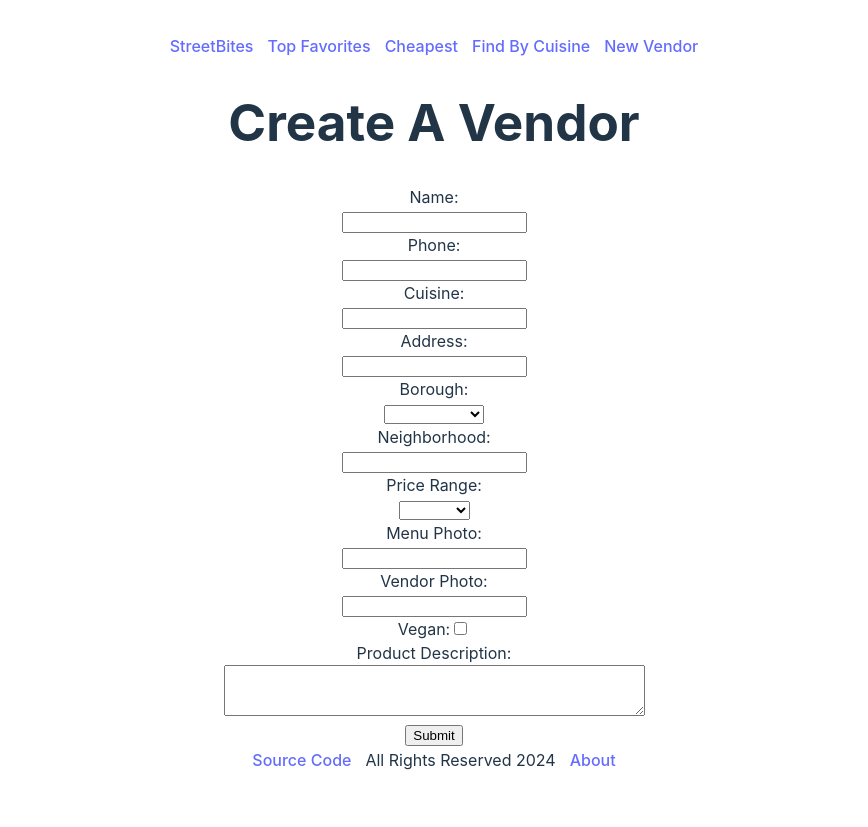
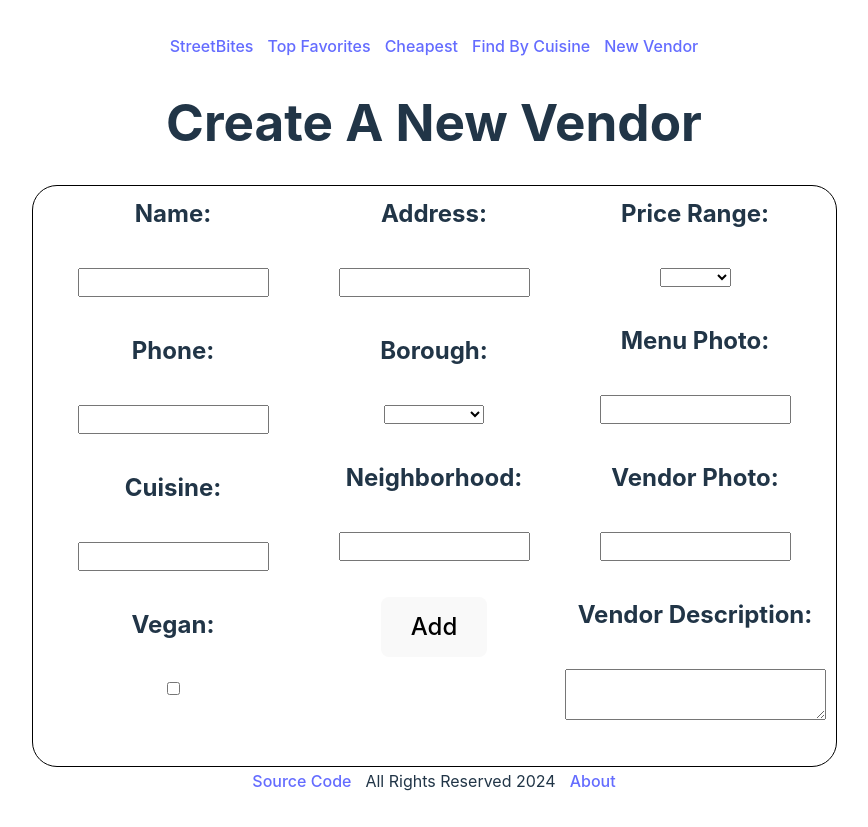
Before and after one commit to AbrahamZambranoTablante/streetbites-fullstack-web-app, a React (Vite) app in the folder frontend/: page /vendors/new in a window 1280 px wide. Shown: the whole page, without its empty margins (206-1074 px from the left). Before the commit the page ends 806 px from the top, so only its background shows below. Built offline with nearby package versions, Linux system fonts and the light colour scheme; no server answers.

Commit message:
ray: update form css

```diff
--- a/frontend/src/CSS/New.css
+++ b/frontend/src/CSS/New.css
@@ -0,0 +1,33 @@
+.form__inputs {
+    font-size: x-large;
+    font-weight: 700;
+    display: grid;
+    grid-template-columns: repeat(3, 1fr);
+    border: 1px solid black;
+    border-radius: 25px;
+    padding: 10px;
+    input {
+        padding: 5px;
+    }
+    option {
+        padding: 5px;
+    }
+}
+.form__inputs-info {
+    display: flex;
+    flex-direction: column;
+    align-items: center;
+    grid-column: 1/2;
+}
+.form__inputs-area {
+    display: flex;
+    flex-direction: column;
+    align-items: center;
+    grid-column: 2/3;
+}
+.form__inputs-data {
+    display: flex;
+    flex-direction: column;
+    align-items: center;
+    grid-column: 3;
+}
--- a/frontend/src/Components/NewVendorForm.jsx
+++ b/frontend/src/Components/NewVendorForm.jsx
@@ -1,5 +1,7 @@
 import { useState } from "react"
 import { useNavigate } from "react-router-dom"
+import "../CSS/New.css"
+
 export default function NewVendorForm () {
 
     const navigate = useNavigate();
@@ -27,7 +29,7 @@ export default function NewVendorForm () {
         setNewVendor({...newVendor, vegan: newVendor.vegan ? false : true})
     }
 
-    function createNewvendor () {
+    function createNewVendor () {
         fetch(`${API}/vendors/new`, {
             method: "POST",
             body: JSON.stringify(newVendor),
@@ -43,25 +45,29 @@ export default function NewVendorForm () {
 
     function handleSubmit (e) {
         e.preventDefault()
-        createNewvendor()
+        createNewVendor()
     }
-
 
     return (
         <>
-            <h1>Create A Vendor</h1>
+            <h1>Create A New Vendor</h1>
+                <form onSubmit={handleSubmit}>
                     <div className="form__inputs">
-                <form onSubmit={handleSubmit}>
+                    <div className="form__inputs-info">
                         <label htmlFor="name" className="">Name:</label><br/>
                             <input id="name" type="text" value={newVendor.name} onChange={handleTextChange} className="form__input-field" /><br/>
                         <label htmlFor="phone" className="">Phone:</label><br/>
                             <input id="phone" type="text" value={newVendor.phone} onChange={handleTextChange} className="form__input-field" /><br/>
                         <label htmlFor="cuisine" className="">Cuisine:</label><br/>
                             <input id="cuisine" type="text" value={newVendor.cuisine} onChange={handleTextChange} className="form__input-field" /><br/>
+                        <label htmlFor="vegan" className="form__inputs-info-vegan">Vegan:</label><br />
+                            <input id="vegan" type="checkbox" value={newVendor.vegan} onChange={handleCheckBox} className="form__input-field-vegan" /><br/>
+                    </div>
+                    <div className="form__inputs-area">
                         <label htmlFor="address" className="">Address:</label><br/>
                             <input id="address" type="text" value={newVendor.address} onChange={handleTextChange} className="form__input-field" /><br/>
                         <label htmlFor="borough" className="">Borough:</label><br/>
-                    <select id="borough" type="text" value={newVendor.borough} onChange={handleTextChange} className="form__input-field" > <br/>
+                            <select id="borough" type="text" value={newVendor.borough} onChange={handleTextChange} className="form__input-field" >
                                 <option></option>
                                 <option value="Bronx">Bronx</option>
                                 <option value="Brooklyn">Brooklyn</option>
@@ -71,8 +77,11 @@ export default function NewVendorForm () {
                             </select><br/>
                         <label htmlFor="neighborhood" className="">Neighborhood:</label><br/>
                             <input id="neighborhood" type="text" value={newVendor.neighborhood} onChange={handleTextChange} className="form__input-field" /><br/>
+                        <button type="submit">Add</button>
+                    </div>
+                    <div className="form__inputs-data">
                         <label htmlFor="price_range" className="">Price Range:</label><br/>
-                    <select id="price_range" type="text" value={newVendor.price_range} onChange={handleTextChange} className="form__input-field"><br/>
+                        <select id="price_range" type="text" value={newVendor.price_range} onChange={handleTextChange} className="form__input-field">
                             <option></option>
                             <option value="$1-5">$1-5</option>
                             <option value="$1-10">$1-10</option>
@@ -85,13 +94,11 @@ export default function NewVendorForm () {
                             <input id="menu_photo" type="text" value={newVendor.menu_photo} onChange={handleTextChange} className="form__input-field" /><br/>
                         <label htmlFor="vendor_photo" className="">Vendor Photo:</label><br/>
                             <input id="vendor_photo" type="text" value={newVendor.vendor_photo} onChange={handleTextChange} className="form__input-field" /><br/>
-                    <label htmlFor="vegan" className="">Vegan:</label>
-                    <input id="vegan" type="checkbox" value={newVendor.vegan} onChange={handleCheckBox} className="form__input-field" /><br/>
-                    <label htmlFor="description" className="">Product Description:</label><br/>
-                    <textarea id="description" value={newVendor.description} rows="3" cols="50" onChange={handleTextChange} className="form__input-field" /><br/>
-                    <input type="submit" className="submit" value="Submit"/>
+                        <label htmlFor="description" className="">Vendor Description:</label><br/>
+                            <textarea id="description" value={newVendor.description} rows="3" cols="30" onChange={handleTextChange} className="form__input-field" /><br/>
+                    </div>
+                    </div>
                 </form>
-            </div>
         </>
     )
 }
--- a/package.json
+++ /dev/null
@@ -1,5 +0,0 @@
-{
-  "dependencies": {
-    "nodemon": "^3.1.4"
-  }
-}
```
Also changed, not shown: 1 other file (tests, documents, lock files or other folders). Lines whose indentation alone changed are shown as unchanged.
